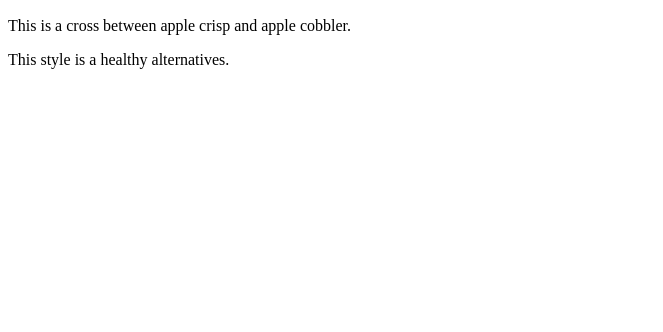
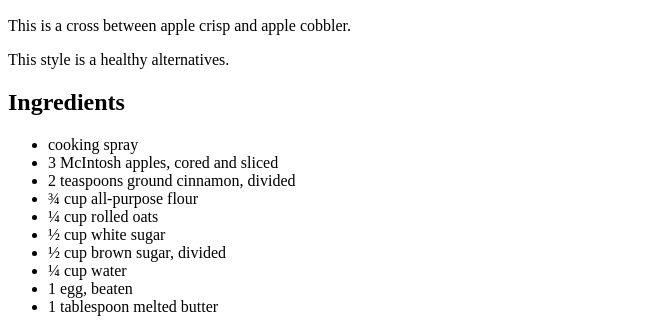
Before and after one commit to sisko81/odin-recipes, a plain HTML site: page recipes/Apple-Cobbler-Crisp.html in a window 1280 px wide. Shown: the part 658-990 px from the top of the page, without its empty margins (0-663 px from the left). Before the commit the page ends 800 px from the top, so only its background shows below. Drawn offline with Linux system fonts and the light colour scheme.

Commit message:
Ingredients added

```diff
--- a/recipes/Apple-Cobbler-Crisp.html
+++ b/recipes/Apple-Cobbler-Crisp.html
@@ -18,5 +18,20 @@
     <p>
         This style is a healthy alternatives.
     </p>
+
+    <h2>Ingredients</h2>
+
+    <ul>
+        <li>cooking spray </li>
+        <li>3 McIntosh apples, cored and sliced </li>
+        <li>2 teaspoons ground cinnamon, divided </li>
+        <li>¾ cup all-purpose flour </li>
+        <li>¼ cup rolled oats </li>
+        <li>½ cup white sugar</li>
+        <li>½ cup brown sugar, divided</li>
+        <li>¼ cup water </li>
+        <li>1 egg, beaten </li>
+        <li>1 tablespoon melted butter </li>
+    </ul>
 </body>
 </html>
```
